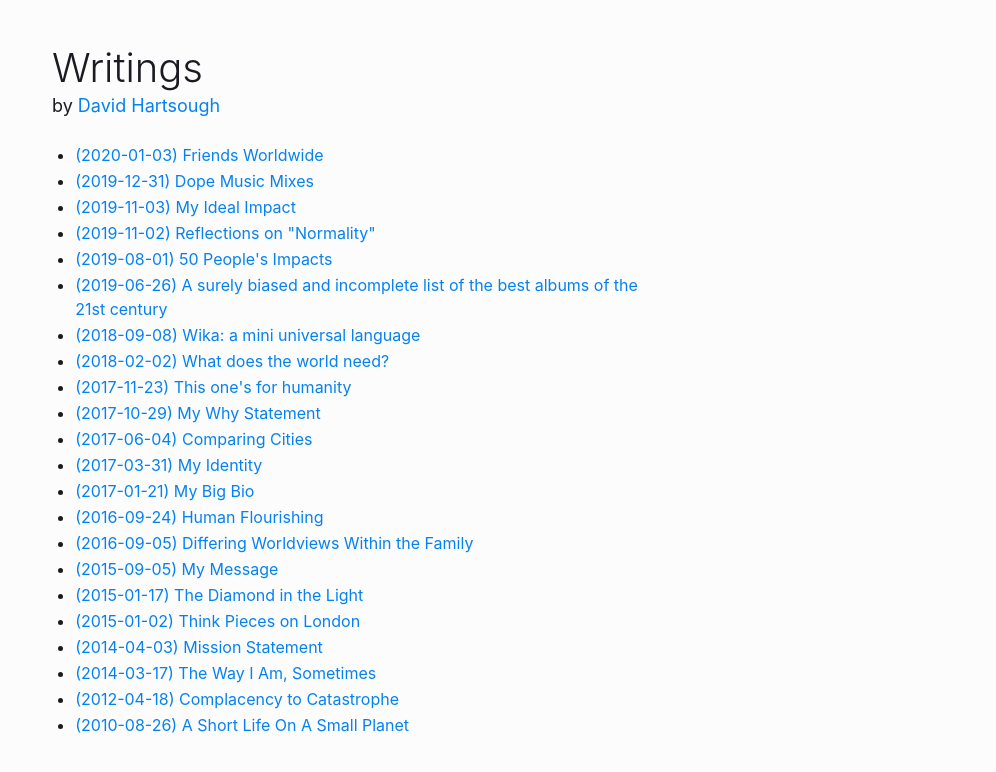
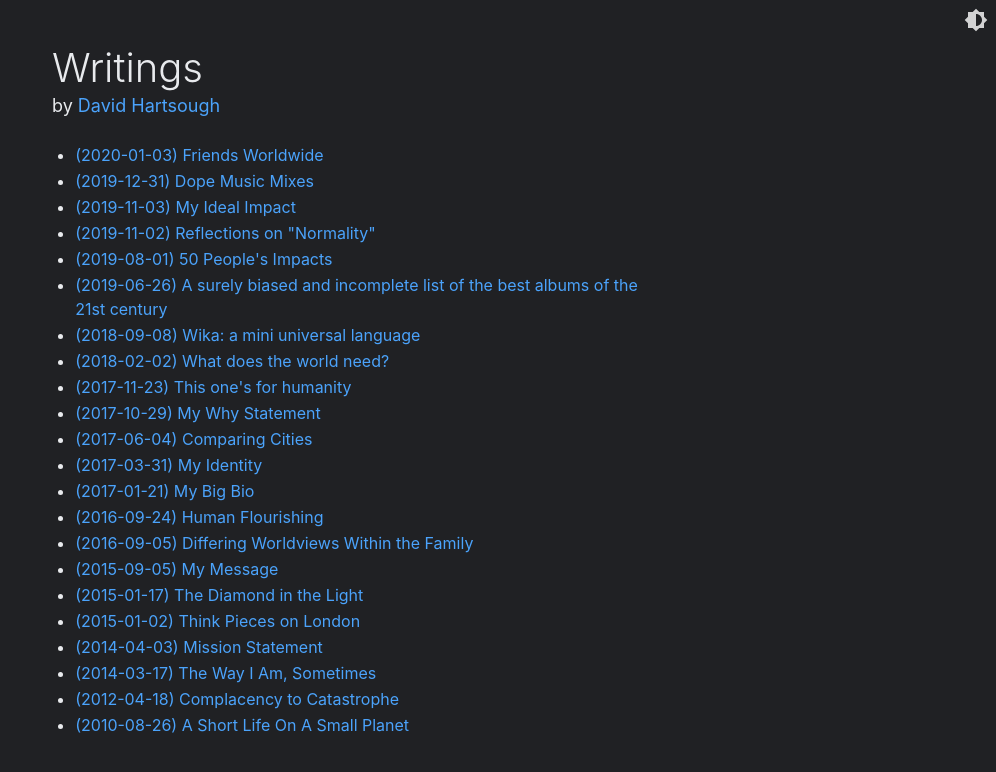
Before and after one commit to davidhartsough/writings, a Gatsby site: page / in a window 1280 px wide. Shown: the whole page, without its empty margins (284-1280 px from the left). Built offline with nearby package versions, Linux system fonts and the light colour scheme; Gatsby itself is replaced by a stand-in of ours.

Commit message:
add dark mode toggle

```diff
--- /dev/null
+++ b/src/components/DarkModeToggle.js
@@ -0,0 +1,31 @@
+import React, { useState, useEffect } from 'react'
+import './toggle.css'
+
+export default function DarkModeToggle() {
+  const [dark, setDark] = useState(true)
+  useEffect(() => {
+    if (window.localStorage.getItem('dark') === 'false') {
+      setDark(false)
+      document.body.className = 'light'
+    }
+  }, [])
+  function toggle() {
+    document.body.className = dark ? 'light' : ''
+    window.localStorage.setItem('dark', dark ? 'false' : 'true')
+    setDark(!dark)
+  }
+  return (
+    <button onClick={toggle} className="dark-mode-toggle">
+      <svg
+        xmlns="http://www.w3.org/2000/svg"
+        width="24"
+        height="24"
+        viewBox="0 0 24 24"
+        className="dark-mode-icon"
+      >
+        <path d="M0 0h24v24H0z" fill="none" />
+        <path d="M20 15.31L23.31 12 20 8.69V4h-4.69L12 .69 8.69 4H4v4.69L.69 12 4 15.31V20h4.69L12 23.31 15.31 20H20v-4.69zM12 18V6c3.31 0 6 2.69 6 6s-2.69 6-6 6z" />
+      </svg>
+    </button>
+  )
+}
--- a/src/components/layout.js
+++ b/src/components/layout.js
@@ -1,6 +1,7 @@
 import React from 'react'
 import { StaticQuery, graphql } from 'gatsby'
 import LayoutHelmet from './LayoutHelmet'
+import DarkModeToggle from './DarkModeToggle'
 import './base.css'
 import './theme.css'
 
@@ -24,6 +25,7 @@ export default ({ children }) => (
     render={data => (
       <main>
         <LayoutHelmet data={data.site.siteMetadata} />
+        <DarkModeToggle />
         <section>{children}</section>
       </main>
     )}
--- a/src/components/theme.css
+++ b/src/components/theme.css
@@ -1,5 +1,9 @@
 body {
   min-width: 20rem;
+  background-color: #202124;
+  color: #e8eaed;
+}
+body.light {
   background-color: hsl(208, 8%, 99%);
   color: hsla(232, 16%, 8%, 0.96);
 }
@@ -15,8 +19,11 @@ main {
   }
 }
 a {
-  color: hsl(208, 96%, 48%);
   text-decoration: none;
+  color: hsl(210, 96%, 64%);
+}
+.light a {
+  color: hsl(210, 96%, 44%);
 }
 a:hover,
 a:focus {
@@ -35,6 +42,9 @@ h2 {
 }
 .date {
   font-size: 1rem;
+  color: #a9aeb2;
+}
+.light .date {
   color: #666;
 }
 @media screen and (max-width: 350px) {
--- /dev/null
+++ b/src/components/toggle.css
@@ -0,0 +1,23 @@
+.dark-mode-toggle {
+  position: absolute;
+  top: 0;
+  right: 0;
+  width: 2.5rem;
+  height: 2.5rem;
+  padding: 0.5rem;
+  background: transparent;
+  border: none;
+  margin: 0;
+  font-family: inherit;
+  overflow: visible;
+  font-size: 100%;
+  cursor: pointer;
+  outline: none;
+  user-select: none;
+}
+.dark-mode-icon {
+  fill: hsla(0, 0%, 100%, 0.8);
+}
+.light .dark-mode-icon {
+  fill: hsla(0, 0%, 0%, 0.8);
+}
```
